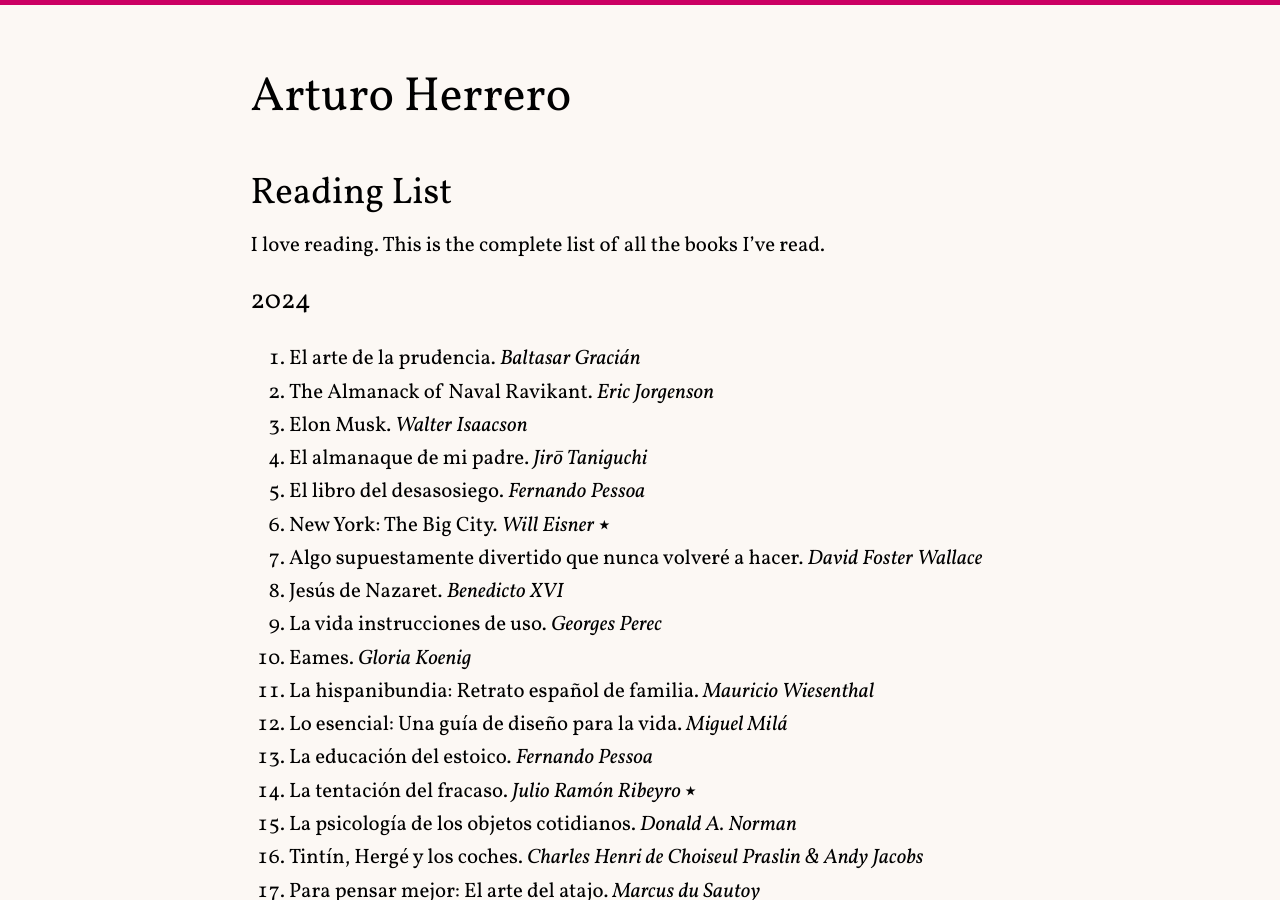
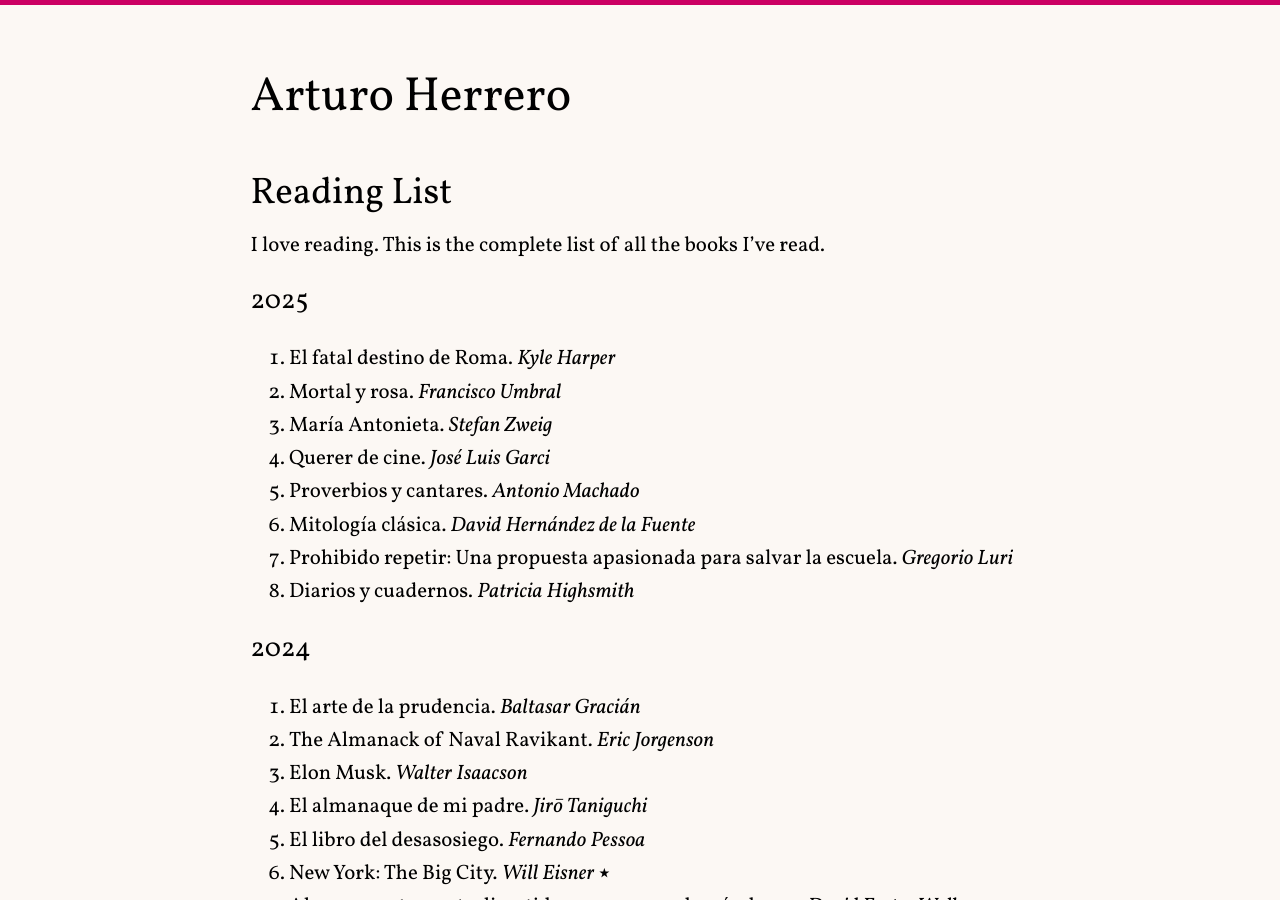
Before and after one commit to arturoherrero/arturoherrero.com, a Jekyll site: the page built from pages/books.md, in a window 1280 px wide and 900 px high. Built offline with Jekyll 4.4.1, drawn with Linux system fonts in a browser that asks for light colours.

Commit message:
Update lists

```diff
--- a/pages/books.md
+++ b/pages/books.md
@@ -8,6 +8,17 @@
 ## {{ page.title }}
 
 I love reading. This is the complete list of all the books I've read.
+
+### 2025
+1. El fatal destino de Roma. *Kyle Harper*
+2. Mortal y rosa. *Francisco Umbral*
+3. María Antonieta. *Stefan Zweig*
+4. Querer de cine. *José Luis Garci*
+5. Proverbios y cantares. *Antonio Machado*
+6. Mitología clásica. *David Hernández de la Fuente*
+7. Prohibido repetir: Una propuesta apasionada para salvar la escuela. *Gregorio Luri*
+8. Diarios y cuadernos. *Patricia Highsmith*
+
 
 ### 2024
 1. El arte de la prudencia. *Baltasar Gracián*
```
Also changed, not shown: pages/directors.md (+13 -7 lines), pages/games.md (+6 -0 lines), pages/movies.md (+1 -0 lines).
